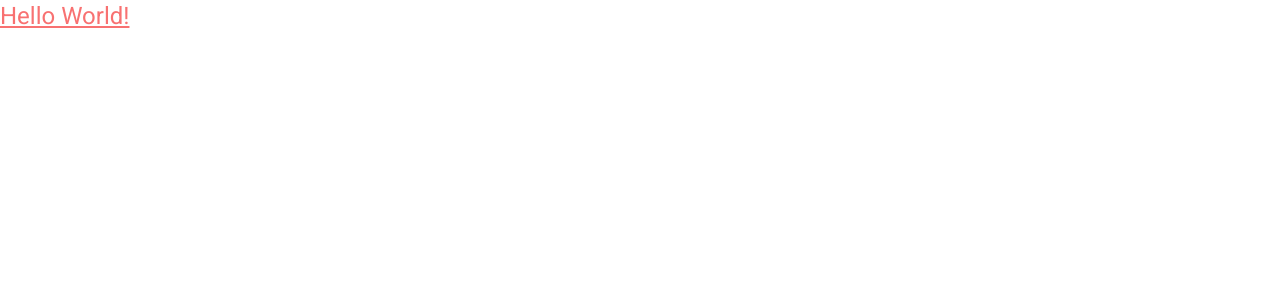
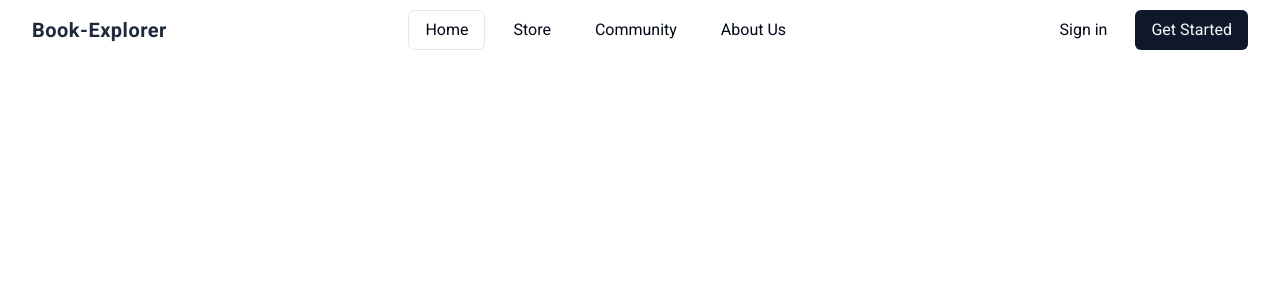
Before and after one commit to kabhinav577/bookexplorer, a Next.js app: page / in a window 1280 px wide. Shown: the top 300 px of the page. Built offline with nearby package versions, Linux system fonts and the light colour scheme.

Commit message:
feat: navigation setup

```diff
--- a/app/page.tsx
+++ b/app/page.tsx
@@ -1,3 +1,9 @@
+import { Header } from '@/components/navbar/header';
+
 export default function Home() {
-  return <div className="text-2xl text-red-400 underline">Hello World!</div>;
+  return (
+    <div className="w-full h-full">
+      <Header />
+    </div>
+  );
 }
--- /dev/null
+++ b/components/navbar/header-item.tsx
@@ -0,0 +1,28 @@
+'use client';
+
+import { usePathname } from 'next/navigation';
+import { Button } from '../ui/button';
+import Link from 'next/link';
+
+type props = {
+  label: string;
+  href: string;
+};
+
+export const HeaderItem = ({ label, href }: props) => {
+  const pathname = usePathname();
+
+  const isActive = pathname === href;
+
+  return (
+    <Button
+      variant={isActive ? 'outline' : 'ghost'}
+      className="justify-start h-[40px]"
+      asChild
+    >
+      <Link href={href} className="text-base font-medium">
+        {label}
+      </Link>
+    </Button>
+  );
+};
--- /dev/null
+++ b/components/navbar/header.tsx
@@ -0,0 +1,44 @@
+import { cn } from '@/lib/utils';
+import Link from 'next/link';
+import { HeaderItem } from './header-item';
+import { Button } from '../ui/button';
+import { MobileHeader } from './mobile-header';
+
+type Props = {
+  className?: string;
+};
+
+export const Header = ({ className }: Props) => {
+  return (
+    <>
+      <header className="hidden lg:block">
+        <div
+          className={cn(
+            'h-[60px] lg:w-full flex lg:fixed left-0 top-0 px-8 items-center justify-between',
+            className
+          )}
+        >
+          <Link href="/books">
+            <div className="flex items-center gap-x-3">
+              <h1 className="text-xl font-bold text-slate-800 tracking-wide">
+                Book-Explorer
+              </h1>
+            </div>
+          </Link>
+
+          <div className="flex items-center gap-x-3">
+            <HeaderItem label="Home" href="/" />
+            <HeaderItem label="Store" href="/store" />
+            <HeaderItem label="Community" href="/community" />
+            <HeaderItem label="About Us" href="/about" />
+          </div>
+          <div className="flex items-center gap-x-3">
+            <Button variant="ghost">Sign in</Button>
+            <Button variant="default">Get Started</Button>
+          </div>
+        </div>
+      </header>
+      <MobileHeader />
+    </>
+  );
+};
--- /dev/null
+++ b/components/navbar/mobile-header.tsx
@@ -0,0 +1,15 @@
+import React from 'react';
+import { MobileSidebar } from './mobile-sidebar';
+import { Button } from '../ui/button';
+
+export const MobileHeader = () => {
+  return (
+    <nav className="lg:hidden px-8 h-[60px] flex items-center justify-between fixed top-0 w-full z-50">
+      <MobileSidebar />
+      <div className="flex items-center gap-x-3">
+        <Button variant="ghost">Sign in</Button>
+        <Button variant="default">Get Started</Button>
+      </div>
+    </nav>
+  );
+};
--- /dev/null
+++ b/components/navbar/mobile-sidebar.tsx
@@ -0,0 +1,30 @@
+import { Sheet, SheetTrigger, SheetContent } from '@/components/ui/sheet';
+import { Header } from './header';
+import { Menu } from 'lucide-react';
+import { HeaderItem } from './header-item';
+import Link from 'next/link';
+
+export const MobileSidebar = () => {
+  return (
+    <Sheet>
+      <SheetTrigger>
+        <Menu className=" text-slate-800" />
+      </SheetTrigger>
+      <SheetContent className="px-4 z-[100]" side="left">
+        <div className="flex flex-col gap-y-4 my-4">
+          <Link href="/books">
+            <div className="flex items-center">
+              <h1 className="text-xl ml-4 font-bold text-slate-800 tracking-wide">
+                Book-Explorer
+              </h1>
+            </div>
+          </Link>
+          <HeaderItem label="Home" href="/" />
+          <HeaderItem label="Store" href="/store" />
+          <HeaderItem label="Community" href="/community" />
+          <HeaderItem label="About Us" href="/about" />
+        </div>
+      </SheetContent>
+    </Sheet>
+  );
+};
--- a/components/ui/button.tsx
+++ b/components/ui/button.tsx
@@ -1,56 +1,56 @@
-import * as React from "react"
-import { Slot } from "@radix-ui/react-slot"
-import { cva, type VariantProps } from "class-variance-authority"
+import * as React from 'react';
+import { Slot } from '@radix-ui/react-slot';
+import { cva, type VariantProps } from 'class-variance-authority';
 
-import { cn } from "@/lib/utils"
+import { cn } from '@/lib/utils';
 
 const buttonVariants = cva(
-  "inline-flex items-center justify-center whitespace-nowrap rounded-md text-sm font-medium ring-offset-background transition-colors focus-visible:outline-none focus-visible:ring-2 focus-visible:ring-ring focus-visible:ring-offset-2 disabled:pointer-events-none disabled:opacity-50",
+  'inline-flex items-center justify-center whitespace-nowrap rounded-md text-base font-medium ring-offset-background transition-colors focus-visible:outline-none focus-visible:ring-2 focus-visible:ring-ring focus-visible:ring-offset-2 disabled:pointer-events-none disabled:opacity-50',
   {
     variants: {
       variant: {
-        default: "bg-primary text-primary-foreground hover:bg-primary/90",
+        default: 'bg-primary text-primary-foreground hover:bg-primary/90',
         destructive:
-          "bg-destructive text-destructive-foreground hover:bg-destructive/90",
+          'bg-destructive text-destructive-foreground hover:bg-destructive/90',
         outline:
-          "border border-input bg-background hover:bg-accent hover:text-accent-foreground",
+          'border border-input bg-background hover:bg-accent hover:text-accent-foreground',
         secondary:
-          "bg-secondary text-secondary-foreground hover:bg-secondary/80",
-        ghost: "hover:bg-accent hover:text-accent-foreground",
-        link: "text-primary underline-offset-4 hover:underline",
+          'bg-secondary text-secondary-foreground hover:bg-secondary/80',
+        ghost: 'hover:bg-accent hover:text-accent-foreground',
+        link: 'text-primary underline-offset-4 hover:underline',
       },
       size: {
-        default: "h-10 px-4 py-2",
-        sm: "h-9 rounded-md px-3",
-        lg: "h-11 rounded-md px-8",
-        icon: "h-10 w-10",
+        default: 'h-10 px-4 py-2',
+        sm: 'h-9 rounded-md px-3',
+        lg: 'h-11 rounded-md px-8',
+        icon: 'h-10 w-10',
       },
     },
     defaultVariants: {
-      variant: "default",
-      size: "default",
+      variant: 'default',
+      size: 'default',
     },
   }
-)
+);
 
 export interface ButtonProps
   extends React.ButtonHTMLAttributes<HTMLButtonElement>,
     VariantProps<typeof buttonVariants> {
-  asChild?: boolean
+  asChild?: boolean;
 }
 
 const Button = React.forwardRef<HTMLButtonElement, ButtonProps>(
   ({ className, variant, size, asChild = false, ...props }, ref) => {
-    const Comp = asChild ? Slot : "button"
+    const Comp = asChild ? Slot : 'button';
     return (
       <Comp
         className={cn(buttonVariants({ variant, size, className }))}
         ref={ref}
         {...props}
       />
-    )
+    );
   }
-)
-Button.displayName = "Button"
+);
+Button.displayName = 'Button';
 
-export { Button, buttonVariants }
+export { Button, buttonVariants };
--- /dev/null
+++ b/components/ui/sheet.tsx
@@ -0,0 +1,140 @@
+"use client"
+
+import * as React from "react"
+import * as SheetPrimitive from "@radix-ui/react-dialog"
+import { cva, type VariantProps } from "class-variance-authority"
+import { X } from "lucide-react"
+
+import { cn } from "@/lib/utils"
+
+const Sheet = SheetPrimitive.Root
+
+const SheetTrigger = SheetPrimitive.Trigger
+
+const SheetClose = SheetPrimitive.Close
+
+const SheetPortal = SheetPrimitive.Portal
+
+const SheetOverlay = React.forwardRef<
+  React.ElementRef<typeof SheetPrimitive.Overlay>,
+  React.ComponentPropsWithoutRef<typeof SheetPrimitive.Overlay>
+>(({ className, ...props }, ref) => (
+  <SheetPrimitive.Overlay
+    className={cn(
+      "fixed inset-0 z-50 bg-black/80  data-[state=open]:animate-in data-[state=closed]:animate-out data-[state=closed]:fade-out-0 data-[state=open]:fade-in-0",
+      className
+    )}
+    {...props}
+    ref={ref}
+  />
+))
+SheetOverlay.displayName = SheetPrimitive.Overlay.displayName
+
+const sheetVariants = cva(
+  "fixed z-50 gap-4 bg-background p-6 shadow-lg transition ease-in-out data-[state=open]:animate-in data-[state=closed]:animate-out data-[state=closed]:duration-300 data-[state=open]:duration-500",
+  {
+    variants: {
+      side: {
+        top: "inset-x-0 top-0 border-b data-[state=closed]:slide-out-to-top data-[state=open]:slide-in-from-top",
+        bottom:
+          "inset-x-0 bottom-0 border-t data-[state=closed]:slide-out-to-bottom data-[state=open]:slide-in-from-bottom",
+        left: "inset-y-0 left-0 h-full w-3/4 border-r data-[state=closed]:slide-out-to-left data-[state=open]:slide-in-from-left sm:max-w-sm",
+        right:
+          "inset-y-0 right-0 h-full w-3/4  border-l data-[state=closed]:slide-out-to-right data-[state=open]:slide-in-from-right sm:max-w-sm",
+      },
+    },
+    defaultVariants: {
+      side: "right",
+    },
+  }
+)
+
+interface SheetContentProps
+  extends React.ComponentPropsWithoutRef<typeof SheetPrimitive.Content>,
+    VariantProps<typeof sheetVariants> {}
+
+const SheetContent = React.forwardRef<
+  React.ElementRef<typeof SheetPrimitive.Content>,
+  SheetContentProps
+>(({ side = "right", className, children, ...props }, ref) => (
+  <SheetPortal>
+    <SheetOverlay />
+    <SheetPrimitive.Content
+      ref={ref}
+      className={cn(sheetVariants({ side }), className)}
+      {...props}
+    >
+      {children}
+      <SheetPrimitive.Close className="absolute right-4 top-4 rounded-sm opacity-70 ring-offset-background transition-opacity hover:opacity-100 focus:outline-none focus:ring-2 focus:ring-ring focus:ring-offset-2 disabled:pointer-events-none data-[state=open]:bg-secondary">
+        <X className="h-4 w-4" />
+        <span className="sr-only">Close</span>
+      </SheetPrimitive.Close>
+    </SheetPrimitive.Content>
+  </SheetPortal>
+))
+SheetContent.displayName = SheetPrimitive.Content.displayName
+
+const SheetHeader = ({
+  className,
+  ...props
+}: React.HTMLAttributes<HTMLDivElement>) => (
+  <div
+    className={cn(
+      "flex flex-col space-y-2 text-center sm:text-left",
+      className
+    )}
+    {...props}
+  />
+)
+SheetHeader.displayName = "SheetHeader"
+
+const SheetFooter = ({
+  className,
+  ...props
+}: React.HTMLAttributes<HTMLDivElement>) => (
+  <div
+    className={cn(
+      "flex flex-col-reverse sm:flex-row sm:justify-end sm:space-x-2",
+      className
+    )}
+    {...props}
+  />
+)
+SheetFooter.displayName = "SheetFooter"
+
+const SheetTitle = React.forwardRef<
+  React.ElementRef<typeof SheetPrimitive.Title>,
+  React.ComponentPropsWithoutRef<typeof SheetPrimitive.Title>
+>(({ className, ...props }, ref) => (
+  <SheetPrimitive.Title
+    ref={ref}
+    className={cn("text-lg font-semibold text-foreground", className)}
+    {...props}
+  />
+))
+SheetTitle.displayName = SheetPrimitive.Title.displayName
+
+const SheetDescription = React.forwardRef<
+  React.ElementRef<typeof SheetPrimitive.Description>,
+  React.ComponentPropsWithoutRef<typeof SheetPrimitive.Description>
+>(({ className, ...props }, ref) => (
+  <SheetPrimitive.Description
+    ref={ref}
+    className={cn("text-sm text-muted-foreground", className)}
+    {...props}
+  />
+))
+SheetDescription.displayName = SheetPrimitive.Description.displayName
+
+export {
+  Sheet,
+  SheetPortal,
+  SheetOverlay,
+  SheetTrigger,
+  SheetClose,
+  SheetContent,
+  SheetHeader,
+  SheetFooter,
+  SheetTitle,
+  SheetDescription,
+}
--- a/package.json
+++ b/package.json
@@ -9,6 +9,7 @@
     "lint": "next lint"
   },
   "dependencies": {
+    "@radix-ui/react-dialog": "^1.0.5",
     "@radix-ui/react-slot": "^1.0.2",
     "class-variance-authority": "^0.7.0",
     "clsx": "^2.1.0",
```
Also changed, not shown: 1 other file (tests, documents, lock files or other folders).
